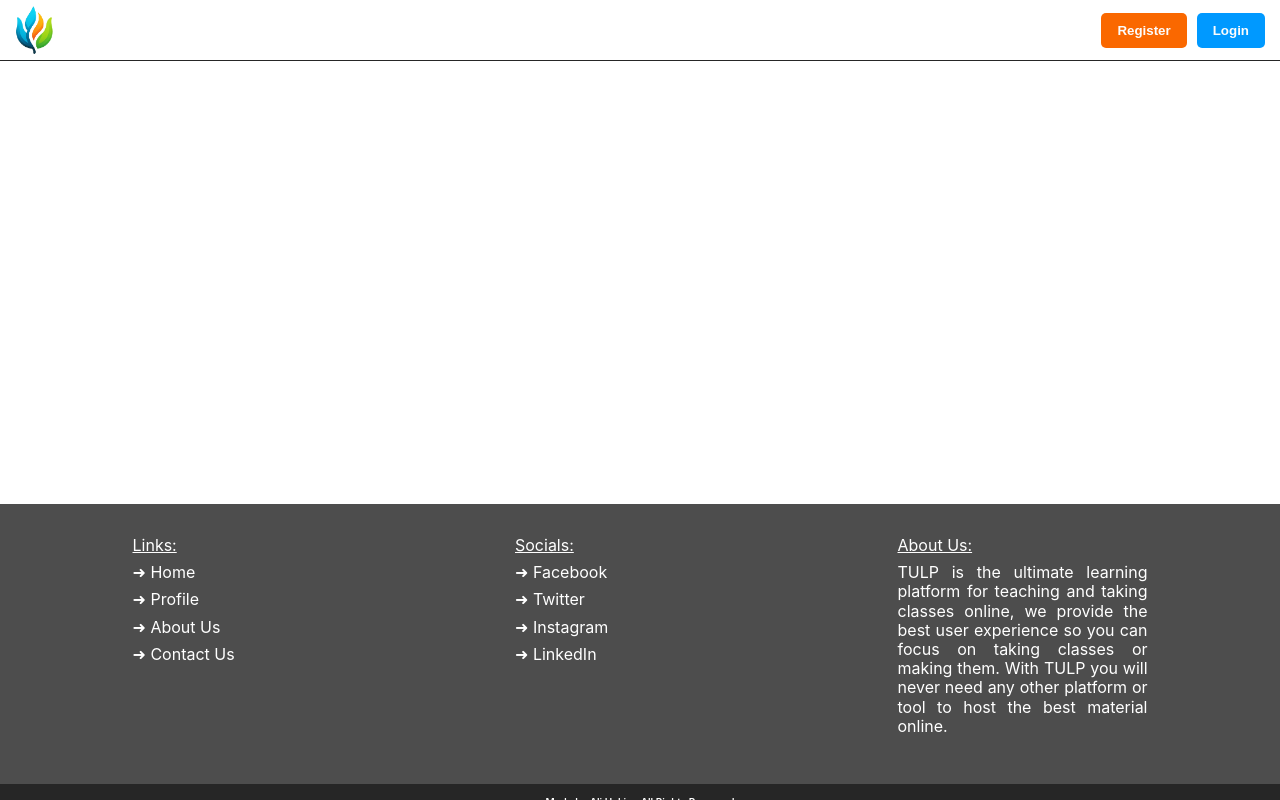
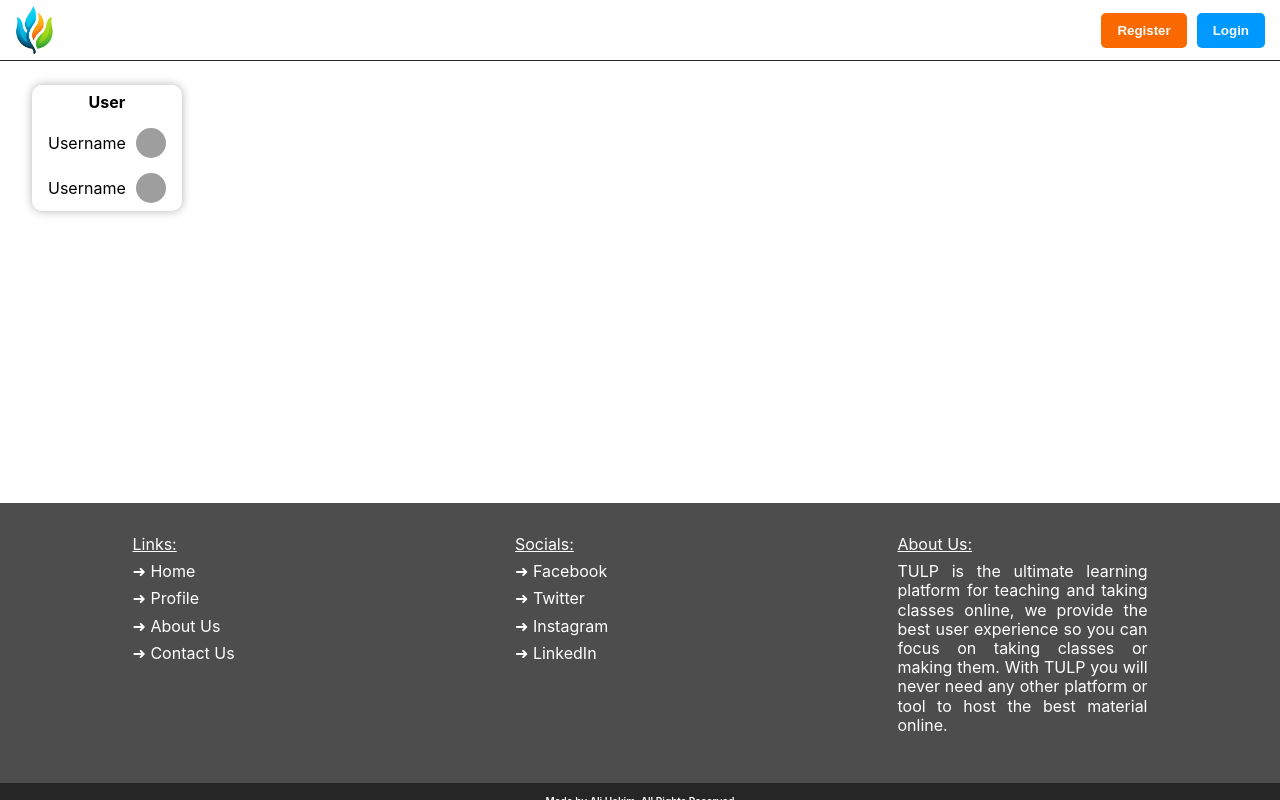
Before and after one commit to AliHakim773/TULP, a React (Vite) app in the folder tulp-frontend/: page /class/1 in a window 1280 px wide. Built offline with nearby package versions, Linux system fonts and the light colour scheme; no server answers.

Commit message:
Frontend: added basic aside

```diff
--- a/tulp-frontend/src/pages/ClassHomePage/index.jsx
+++ b/tulp-frontend/src/pages/ClassHomePage/index.jsx
@@ -1,11 +1,16 @@
 import React from "react"
 import "./styles.css"
 import BasicLayout from "../../components/UI/BasicLayout"
+import UserList from "../../components/UserList"
 
 const ClassHomePage = () => {
   return (
     <BasicLayout>
-      <div className='class-page'></div>
+      <div className='class-page flex w-100'>
+        <aside>
+          <UserList />
+        </aside>
+      </div>
     </BasicLayout>
   )
 }
--- a/tulp-frontend/src/pages/ClassHomePage/styles.css
+++ b/tulp-frontend/src/pages/ClassHomePage/styles.css
@@ -1,3 +1,4 @@
 .class-page {
-  min-height: calc(100vh - 357px);
+  min-height: calc(100vh - 358px);
+  padding: 1.5rem 2rem;
 }
```
